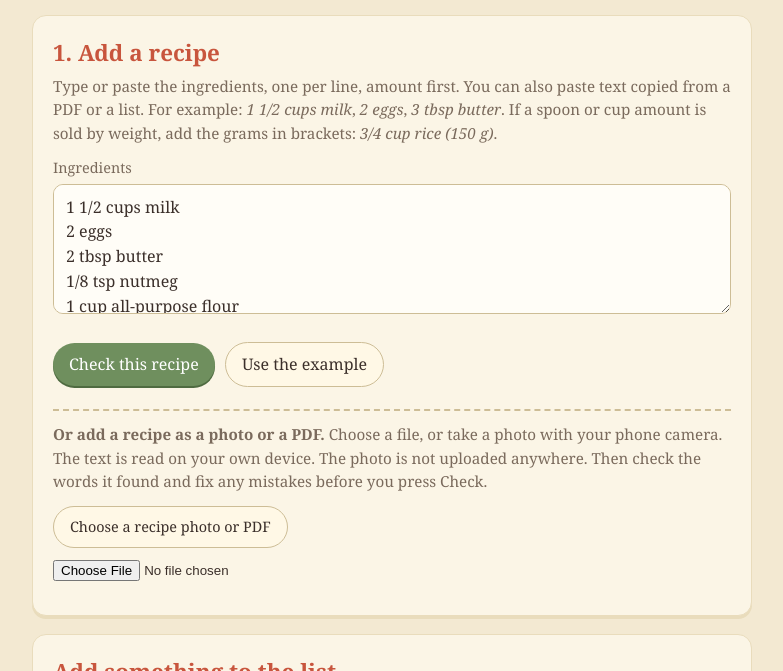
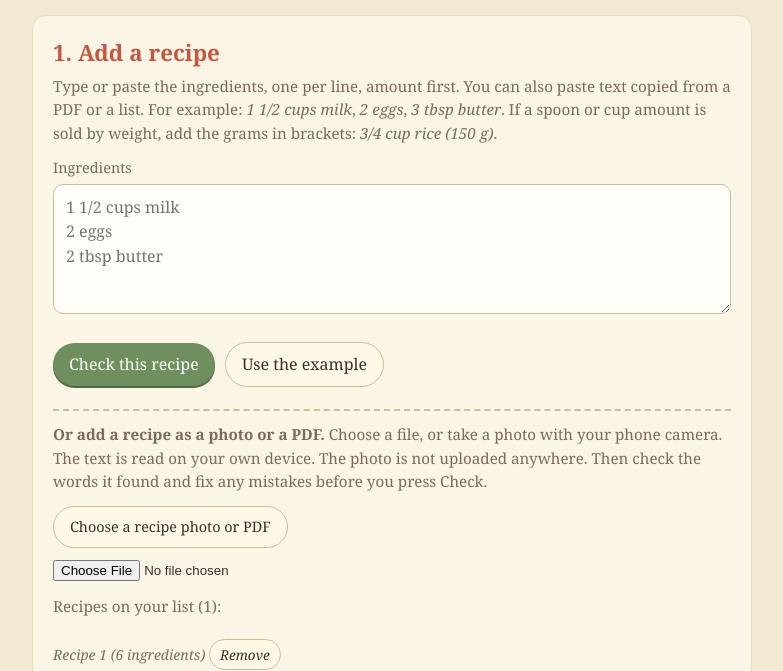
Before and after one commit to wanderer-afk/recipe-shopping-agent, a plain HTML site: page index.html in a window 1280 px wide. Both pictures are taken after a click on the button "Use the example". Shown: the part 129-800 px from the top of the page, without its empty margins (248-1031 px from the left). Drawn offline with Linux system fonts and the light colour scheme.

Commit message:
Recipes add up: each typed, photo, or PDF recipe joins one grocery list
Co-Authored-By: Claude Haiku 5.5 <noreply@anthropic.com>

```diff
--- a/index.html
+++ b/index.html
@@ -84,6 +84,7 @@
       <input id="photo" type="file" accept="image/*,application/pdf,.pdf">
       <p class="status" id="scan-status"></p>
     </div>
+      <div id="recipe-list" hidden></div>
   </section>
   <section class="page" aria-labelledby="h-wants">
     <h2 id="h-wants">Add something to the list</h2>
@@ -331,39 +332,81 @@ function renderAll() {
   renderList();
 }
 
-// Reads the recipe box into lines. Runs as you type, and again when you press Check.
-// Only pressing Check clears old answers when the recipe is a different one.
-function readRecipeBox() {
-  lines = $("recipe").value.split(/\r?\n/).map(l => l.trim()).filter(Boolean).map(original => {
+// ---------- recipes: every recipe you add is kept, and the grocery list covers all of them ----------
+// recipes = [{name, text}]. The box is a preview of what you are typing; Check adds it to the list.
+let recipes = load("rsa-recipes", []);
+
+function parseRecipeText(text, source) {
+  return text.split(/\r?\n/).map(l => l.trim()).filter(Boolean).map(original => {
     const c = cleanLine(original);
     const parsed = parseAmount(c.text);
     const grams = c.text.match(/\((\d+(?:\.\d+)?)\s*g\)/i);
     const rawName = parsed ? parsed.name.replace(/\([^)]*\)/g, " ").replace(/\s+/g, " ").trim() : c.text;
-    const display = rawName.replace(/^[,\s]+/, "").replace(/,.*$/, "").trim() || c.text;   // a name is never empty
-    // A line with no amount ("milk") counts as one, and says so.
-    const noAmount = !parsed;
+    const display = rawName.replace(/^[,\s]+/, "").replace(/,.*$/, "").trim() || c.text;
+    const noAmount = !parsed;   // "milk" with no amount counts as one, and says so
     return {
       raw: original, name: display, key: normName(display), parsed: true,
       family: noAmount ? "count" : parsed.family,
       base: noAmount ? 1 : parsed.base,
       amountText: noAmount ? "no amount typed (1 assumed)" : parsed.amountText,
-      grams: grams ? Number(grams[1]) : null, note: c.note
+      grams: grams ? Number(grams[1]) : null, note: c.note, source
     };
   });
+}
+
+function refreshRecipesUI() {
+  const box = $("recipe-list");
+  box.textContent = "";
+  if (recipes.length === 0) { box.hidden = true; return; }
+  box.hidden = false;
+  box.append(el("p", "Recipes on your list (" + recipes.length + "):", "hint"));
+  recipes.forEach((r, i) => {
+    const row = el("p", undefined, "status");
+    const count = parseRecipeText(r.text, r.name).length;
+    row.append(el("span", r.name + " (" + count + " ingredients) "));
+    const del = el("button", "Remove", "soft tiny");
+    del.onclick = () => { recipes.splice(i, 1); save("rsa-recipes", recipes); refreshAll(); };
+    row.append(del);
+    box.append(row);
+  });
+  const clear = el("button", "Clear all recipes", "soft tiny");
+  clear.onclick = () => { recipes = []; save("rsa-recipes", recipes); pantry = {}; save("rsa-pantry", pantry); refreshAll(); };
+  box.append(clear);
+}
+
+// Everything on the list: saved recipes plus the box, if it has text.
+function allRecipeLines() {
+  let out = [];
+  recipes.forEach(r => { out = out.concat(parseRecipeText(r.text, r.name)); });
+  const pending = $("recipe").value;
+  if (pending.trim()) out = out.concat(parseRecipeText(pending, "box"));
+  return out;
+}
+
+function refreshAll() {
+  lines = allRecipeLines();
   $("list-card").hidden = lines.length === 0 && wants.length === 0;
   $("have-card").hidden = lines.length === 0;
-  save("rsa-recipe", $("recipe").value);
+  refreshRecipesUI();
   renderAll();
 }
+
+function addRecipe(text, name) {
+  if (!text || !text.trim()) return;
+  recipes.push({ name: name || ("Recipe " + (recipes.length + 1)), text: text.trim() });
+  save("rsa-recipes", recipes);
+  $("recipe").value = "";
+  refreshAll();
+}
+
 let typingTimer = null;
 $("recipe").addEventListener("input", () => {
   clearTimeout(typingTimer);
-  typingTimer = setTimeout(readRecipeBox, 250);
+  typingTimer = setTimeout(refreshAll, 250);
 });
 $("check").onclick = () => {
-  if ($("recipe").value !== load("rsa-checked", "")) { pantry = {}; save("rsa-pantry", pantry); }
-  save("rsa-checked", $("recipe").value);
-  readRecipeBox();
+  const text = $("recipe").value;
+  if (text.trim()) addRecipe(text, null);
 };
 
 // Typed fractions (½ ¼ ¾) become 1/2 1/4 3/4, and a range like "2-3" uses the higher number.
@@ -477,7 +520,7 @@ $("photo").addEventListener("change", async () => {
       status.textContent = "No ingredient lines found. Try a closer, straighter photo, or type the list in.";
       return;
     }
-    $("recipe").value = found.join("\n");
+    addRecipe(found.join("\n"), file.name);
     status.textContent = `Found ${found.length} ingredient lines. Check them below, fix any mistakes, then press Check this recipe.`;
   } catch (err) {
     status.textContent = "That file could not be read. Try another file, or type the list in.";
@@ -531,6 +574,7 @@ $("want-clear").onclick = () => { wants = []; save("rsa-wants", wants); updateVi
 const savedRecipe = load("rsa-recipe", "");
 if (savedRecipe) { $("recipe").value = savedRecipe; $("check").onclick(); }
 renderWants();
+refreshAll();
 updateVisibility();
 </script>
 </body>
```
